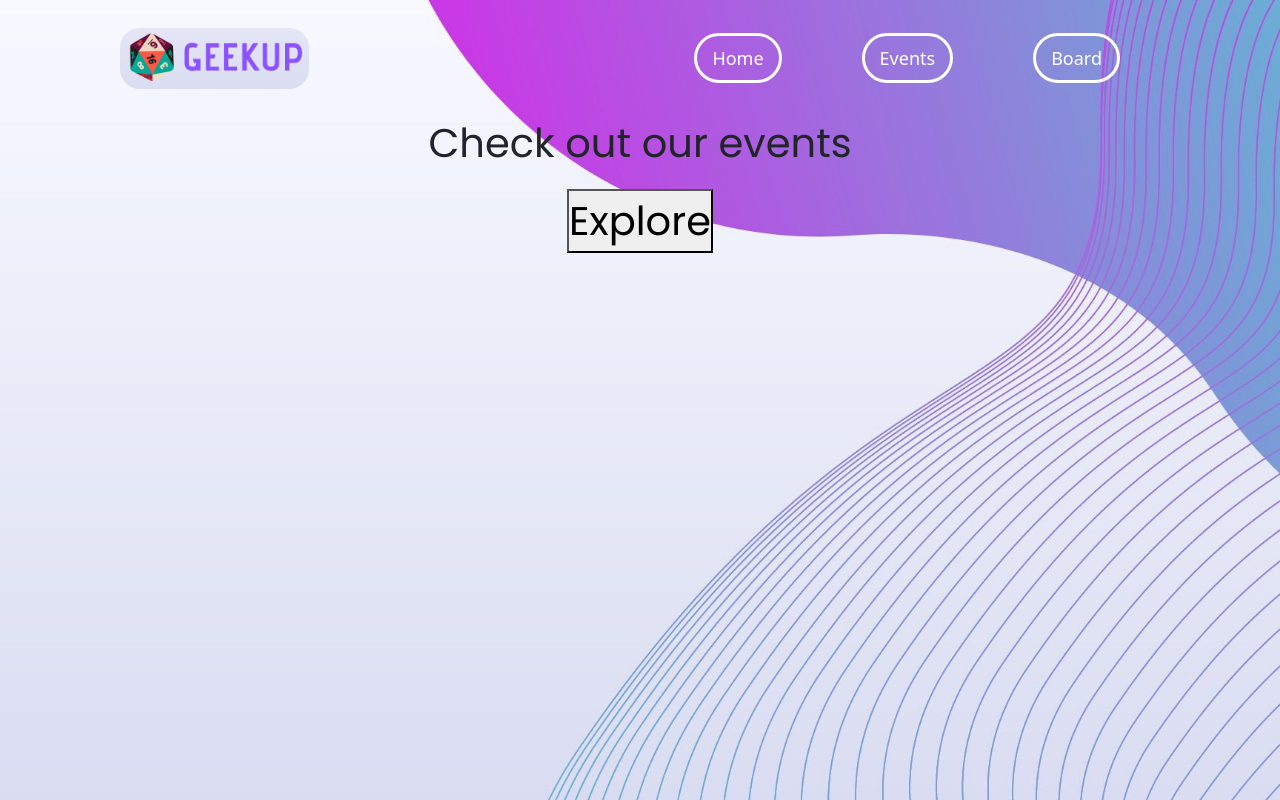
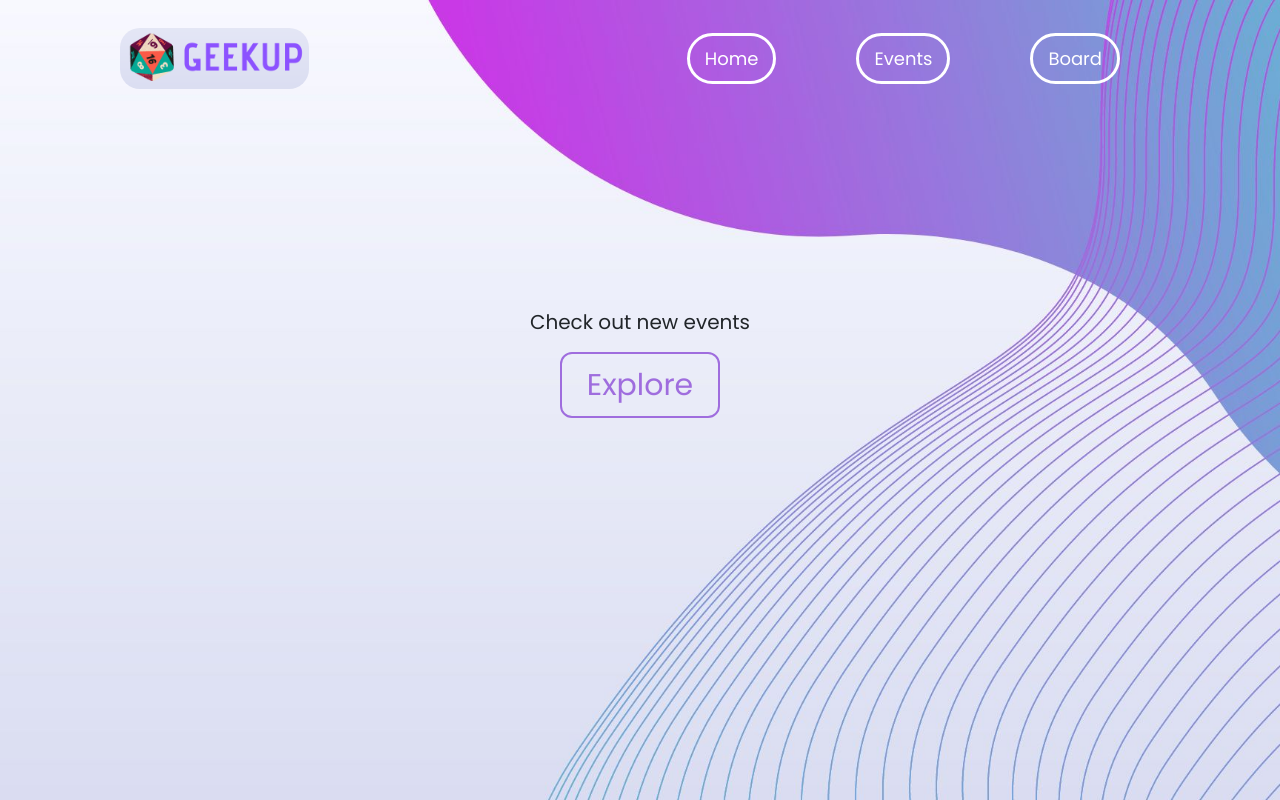
Before and after one commit to ShiraOhana/Geekup-react-app, a React (Create React App) app: page / in a window 1280 px wide. Built offline with nearby package versions, Linux system fonts and the light colour scheme.

Commit message:
explore btn

```diff
--- a/src/App.css
+++ b/src/App.css
@@ -2,6 +2,7 @@
   box-sizing: border-box;
   margin: 0;
   padding: 0;
+  font-family: "Poppins", sans-serif;
 }
 /* Home Page */
 .home {
@@ -34,9 +35,29 @@ h1 {
 }
 .explore-homepage {
   text-align: center;
-  font-size: 40px;
-  font-family: poppins;
+  font-size: 20px;
+  padding-top: 150px;
+  margin: 50px;
 }
+.explore-homepage p {
+  padding: 10px;
+}
+.explore-link {
+  text-decoration: none;
+  color: #9f6dde;
+  padding: 10px 25px;
+  border-radius: 12px;
+  font-size: 30px;
+  border: 2px solid #9f6dde;
+}
+.explore-link:hover {
+  color: #fff;
+  cursor: pointer;
+  background-color: #b791e5;
+  color: #fff;
+  transition: all 300ms ease-in-out;
+}
+
 /* header {
   display: flex;
   justify-content: flex-end;
--- a/src/pages/Home.js
+++ b/src/pages/Home.js
@@ -2,14 +2,17 @@ import React from "react";
 import "../App.css";
 import "../assets/logo.png";
 import Header from "../components/Header";
+import { Link } from "react-router-dom";
 
 function Home() {
   return (
     <div className="home">
       <Header />
       <div className="explore-homepage">
-        <p> Check out our events</p>
-        <button>Explore</button>{" "}
+        <p> Check out new events</p>{" "}
+        <Link to="/events" className="explore-link">
+          Explore{" "}
+        </Link>
       </div>
     </div>
   );
```
